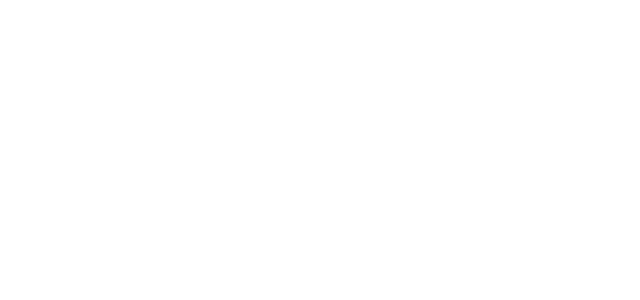
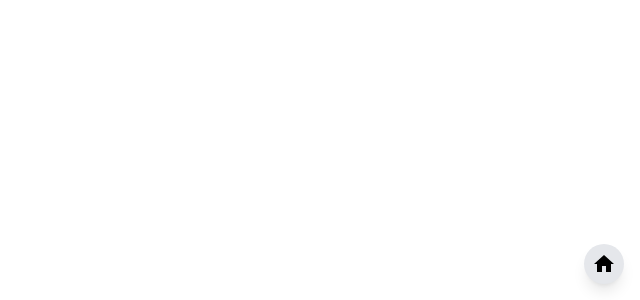
Before and after one commit to linear14/boilerplates, a Next.js app in the folder based_nextjs_nestjs/client/: page / in a window 1280 px wide. Shown: the part 500-800 px from the top of the page, without its empty margins (640-1280 px from the left). Built offline with nearby package versions, Linux system fonts and the light colour scheme.

Commit message:
add button >> route to Home

```diff
--- /dev/null
+++ b/based_nextjs_nestjs/client/app/components/client/ActionButton.tsx
@@ -0,0 +1,18 @@
+"use client";
+import { Icon } from "@/app/shared";
+import { useRouter } from "next/navigation";
+
+const ActionButton = () => {
+  const router = useRouter();
+
+  return (
+    <button
+      className="fixed bottom-4 right-4 w-10 h-10 bg-gray-200 rounded-full shadow-lg flex justify-center items-center"
+      onClick={() => router.push("/")}
+    >
+      <Icon.Home width="24px" height="24px" />
+    </button>
+  );
+};
+
+export default ActionButton;
--- a/based_nextjs_nestjs/client/app/layout.tsx
+++ b/based_nextjs_nestjs/client/app/layout.tsx
@@ -1,15 +1,17 @@
 import "./globals.css";
-import type { Metadata } from "next";
-
-export const metadata: Metadata = {
-  title: "Create Next App",
-  description: "Generated by create next app",
-};
+import ActionButton from "./components/client/ActionButton";
 
 export default function RootLayout({
   children,
 }: {
   children: React.ReactNode;
 }) {
-  return children;
+  return (
+    <html lang="ko">
+      <body>
+        {children}
+        <ActionButton />
+      </body>
+    </html>
+  );
 }
--- /dev/null
+++ b/based_nextjs_nestjs/client/app/shared/icons/Home.tsx
@@ -0,0 +1,23 @@
+"use client";
+
+interface Props {
+  width?: string;
+  height?: string;
+  color?: string;
+}
+
+// icon:home | Material Design Icons https://materialdesignicons.com/ | Austin Andrews
+const IconHome = ({ width, height, color }: Props) => {
+  return (
+    <svg
+      viewBox="0 0 24 24"
+      fill={color || "currentColor"}
+      height={height || "1em"}
+      width={width || "1em"}
+    >
+      <path d="M10 20v-6h4v6h5v-8h3L12 3 2 12h3v8h5z" />
+    </svg>
+  );
+};
+
+export default IconHome;
--- /dev/null
+++ b/based_nextjs_nestjs/client/app/shared/icons/index.ts
@@ -0,0 +1 @@
+export { default as Home } from "./Home";
--- /dev/null
+++ b/based_nextjs_nestjs/client/app/shared/index.ts
@@ -0,0 +1 @@
+export * as Icon from "./icons";
```
